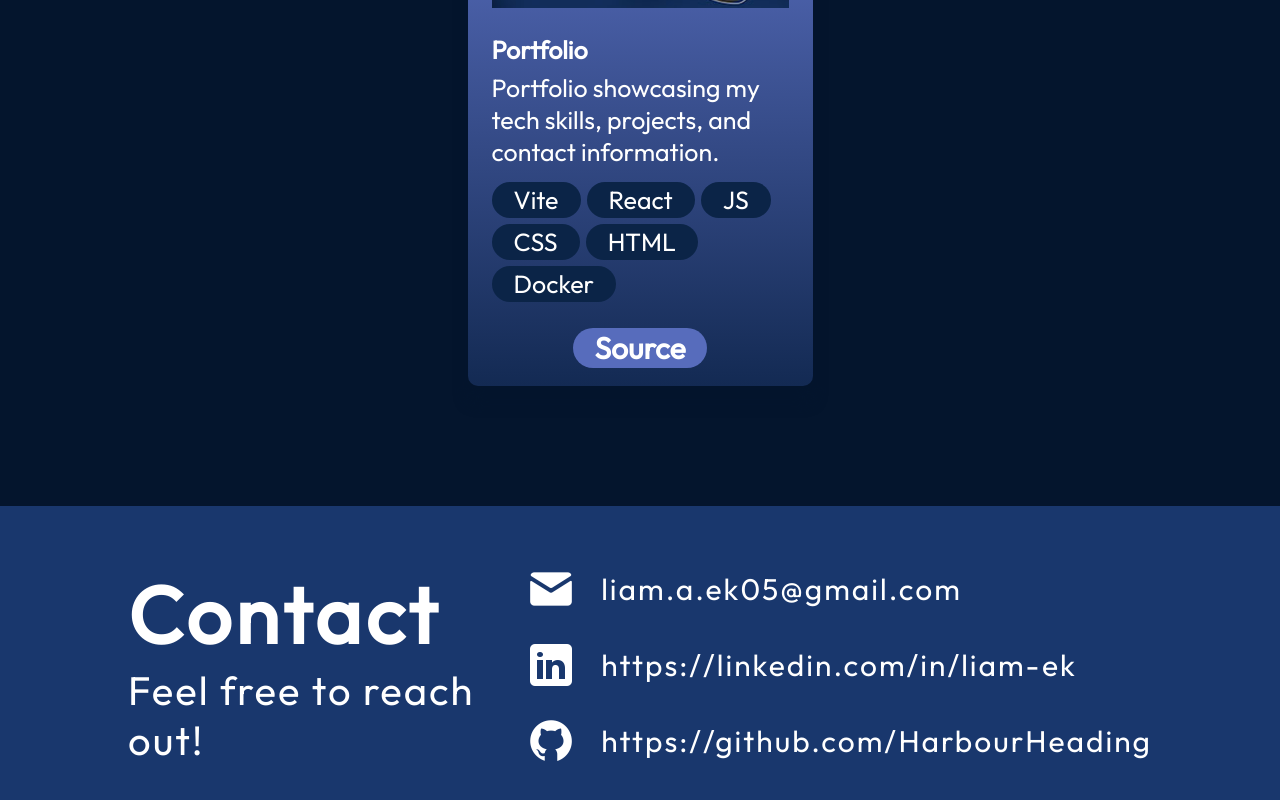
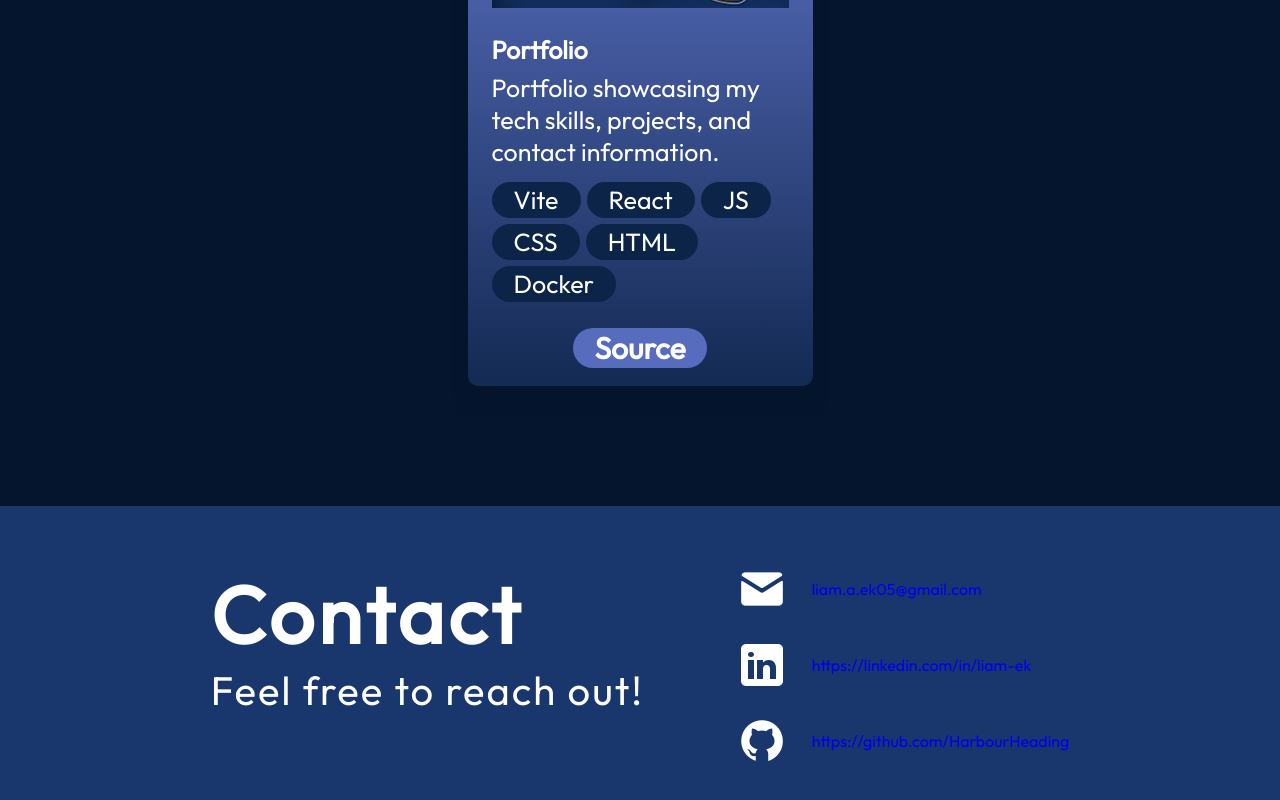
Before and after one commit to HarbourHeading/swe-portfolio, a React (Vite) app: page / in a window 1280 px wide. Shown: the part 3500-4300 px from the top of the page. Built offline with nearby package versions, Linux system fonts and the light colour scheme; a small style sheet from the web is missing.

Commit message:
Modified contact-me icons to be clickable links.

```diff
--- a/src/components/Contact/Contact.module.css
+++ b/src/components/Contact/Contact.module.css
@@ -32,19 +32,24 @@
     gap: 26px;
 }
 
+.links a {
+    text-decoration: none;
+
+    p {
+        color: var(--color-text);
+        font-size: 30px;
+        font-weight: 400;
+        letter-spacing: 2px;
+    }
+}
+
 .link {
     display: flex;
     align-items: center;
     gap: 25px;
+    text-decoration: none;
 }
 
-.link a {
-    color: var(--color-text);
-    text-decoration: none;
-    font-size: 30px;
-    font-weight: 400;
-    letter-spacing: 2px;
-}
 
 @media screen and (max-width: 830px) {
     .container {
```
